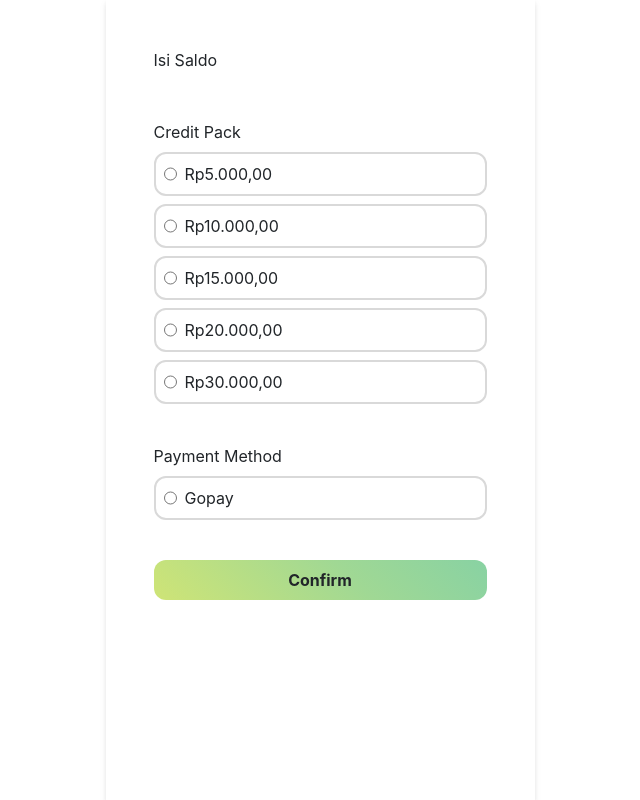
After one commit to RPL-SprintMasters/smart-locker, a Django app: page /pengguna/topup/ in a window 1280 px wide. The commit adds this page. Shown: the whole page, without its empty margins (320-960 px from the left). Run offline with Django 4.2, Linux system fonts and the light colour scheme; a user stored in the database is signed in; some libraries are stand-ins or nearby versions.

Commit message:
create topup payment

```diff
--- a/app_pengguna/templates/dashboard_pengguna.html
+++ b/app_pengguna/templates/dashboard_pengguna.html
@@ -47,7 +47,7 @@
 					<p class="text-[#5DCFB5]">Saldo Anda</p>
 					<p class="font-bold">Rp100.000,00</p>
 				</div>
-				<a href="" class="p-2 flex-col justify-center rounded-xl hover:no-underline" style="background: linear-gradient(225deg, #6CCBB5 -49.03%, #A0D894 41.06%, #DDE86D 118.28%);">
+				<a href="{% url 'app_pengguna:topup' %}" class="p-2 flex-col justify-center rounded-xl hover:no-underline" style="background: linear-gradient(225deg, #6CCBB5 -49.03%, #A0D894 41.06%, #DDE86D 118.28%);">
 					<div class="flex justify-center">
 						<svg  xmlns="http://www.w3.org/2000/svg" width="24" height="24" viewBox="0 0 24 24" fill="none">
 							<path d="M20.5 11H15C14.4477 11 14 10.5523 14 10V4.5C14 3.67157 13.3284 3 12.5 3C11.6716 3 11 3.67157 11 4.5V10C11 10.5523 10.5523 11 10 11H4.5C3.67157 11 3 11.6716 3 12.5C3 13.3284 3.67157 14 4.5 14H10C10.5523 14 11 14.4477 11 15V20.5C11 21.3284 11.6716 22 12.5 22C13.3284 22 14 21.3284 14 20.5V15C14 14.4477 14.4477 14 15 14H20.5C21.3284 14 22 13.3284 22 12.5C22 11.6716 21.3284 11 20.5 11Z" fill="white"/>
--- /dev/null
+++ b/app_pengguna/templates/topup.html
@@ -0,0 +1,99 @@
+{% extends 'base.html' %}
+{% block content %}
+<div class="grid justify-items-stretch w-screen min-h-screen">
+	<div class="row-auto justify-self-center relative min-w-[429px] max-w-[429px] min-h-screen overflow-hidden drop-shadow-md bg-white p-5">
+        <div class="flex gap-2">
+            <p>Isi Saldo</p>
+        </div>
+
+        <form method="POST" class="mt-5">
+            {% csrf_token %}
+            <div class="gap-y-10 flex flex-col gap-2">
+                <p>Credit Pack</p>
+                <div class="p-2 border-2 border-[#D9D9D9] hover:border-[#5DCFB5] rounded-xl flex gap-2" >
+                    <input class="accent-[#74D4B8]" type="radio" name="nominal" value="5000" onclick="updateBorderColor(5000)">
+                        <p>Rp5.000,00</p>
+                    </input>
+                </div>
+
+                <div class="p-2 border-2 border-[#D9D9D9] hover:border-[#5DCFB5] rounded-xl  flex gap-2">
+                    <input class="accent-[#74D4B8]" type="radio"   name="nominal" value="10000" onclick="updateBorderColor(10000)">
+                        <p>Rp10.000,00</p>
+                    </input>
+                </div>
+
+                <div class="p-2 border-2 border-[#D9D9D9] hover:border-[#5DCFB5] rounded-xl flex gap-2 ">
+                    <input class="accent-[#74D4B8]" type="radio"  name="nominal" value="15000" onclick="updateBorderColor(15000)">
+                        <p>Rp15.000,00</p>
+                    </input>
+                </div>
+
+                <div class="p-2 border-2 border-[#D9D9D9] hover:border-[#5DCFB5] rounded-xl flex gap-2 ">
+                    <input class="accent-[#74D4B8]" type="radio"   name="nominal" value="20000" onclick="updateBorderColor(20000)">
+                        <p>Rp20.000,00</p>
+                    </input>
+                </div>
+
+                <div class="p-2 border-2 border-[#D9D9D9] hover:border-[#5DCFB5] rounded-xl  flex gap-2">
+                    <input class="accent-[#74D4B8]" type="radio"  name="nominal" value="30000" onclick="updateBorderColor(30000)">
+                        <p>Rp30.000,00</p>
+                    </input>
+                </div>
+            </div>
+            <div class="mt-10 flex flex-col gap-2">
+                <p>
+                    Payment Method
+                </p>
+                <div class="p-2 border-2 border-[#D9D9D9] hover:border-[#5DCFB5] rounded-xl  flex gap-2">
+                    <input class="accent-[#74D4B8]" type="radio" class="" value="Gopay" name="paymentMethod" onclick="updateBorderColorPayment('Gopay')" >
+                        <p>Gopay</p>
+                    </input>
+                </div>
+            </div>
+            <button onclick="submitForm()" class="w-full p-2 rounded-xl font-bold mt-10" style="background: linear-gradient(225deg, #6CCBB5 -49.03%, #A0D894 41.06%, #DDE86D 118.28%);">Confirm</button>
+        </form>
+    </div>
+</div>
+<script>
+    function updateBorderColor(value) {
+        // Mengubah warna border pada credit pack yang dipilih
+        var creditPacks = document.getElementsByName("nominal");
+        for (var i = 0; i < creditPacks.length; i++) {
+            var pack = creditPacks[i];
+            var packDiv = pack.parentNode;
+            if (pack.value == value) {
+                packDiv.style.border = "2px solid #5DCFB5";
+            } else {
+                packDiv.style.border = "2px solid #D9D9D9";
+            }
+        }
+    }
+
+    function updateBorderColorPayment(value){
+         // Mengubah warna border pada payment method yang dipilih
+         var paymentMethods = document.getElementsByName("paymentMethod");
+        for (var i = 0; i < paymentMethods.length; i++) {
+            var method = paymentMethods[i];
+            var methodDiv = method.parentNode;
+            if (method.checked) {
+                methodDiv.style.border = "2px solid #5DCFB5";
+            } else {
+                methodDiv.style.border = "2px solid #D9D9D9";
+            }
+        }
+    }
+
+    function submitForm() {
+        var selectedCreditPack = document.querySelector('input[name="colorSelect"]:checked');
+        var creditPackValue = selectedCreditPack ? selectedCreditPack.value : null;
+
+        var selectedPaymentPack = document.querySelector('input[name="paymentMethod"]:checked]')
+        var paymentValue = selectedPaymentPack ? selectedPaymentPack.value : null;
+
+        if(creditPackValue || paymentValue == null){
+            alert("HEHEHE")
+        }
+        }
+
+</script>
+{% endblock content %}
--- a/app_pengguna/urls.py
+++ b/app_pengguna/urls.py
@@ -8,4 +8,6 @@ urlpatterns = [
     path('daftar_loker/<int:grup_loker_id>/', daftar_loker, name='daftar_loker'),
     path('pinjam_loker/', pinjam_loker, name='pinjam_loker'),
     path('open_loker/<int:loker_id>/', open_loker, name='open_loker'),
+    path('topup/', topup, name='topup'),
+    path('detail/<str:order_id>/', detail_transaction_topup, name='detail_transaction_topup'),
 ]
--- a/app_pengguna/views.py
+++ b/app_pengguna/views.py
@@ -1,5 +1,6 @@
 import datetime
 import time
+import json
 from django.shortcuts import redirect, render, get_object_or_404
 from django.contrib.auth.decorators import login_required
 from app_pengguna.models import *
@@ -9,6 +10,8 @@ import uuid
 
 from project_django import settings
 from utility.util import *
+import midtransclient
+
 
 @login_required
 def dashboard_pengguna(request):
@@ -99,3 +102,88 @@ def open_loker(request, loker_id):
     if 'from_pinjam_loker' in request.session:
         del request.session['from_pinjam_loker']
     return render(request, 'open_loker.html', context=context)
+
+@login_required
+def topup(request):
+    context = dict()
+
+    if(request.method == "POST"):
+        pengguna_obj = get_object_or_404(Pengguna, user=request.user)
+        nominal = request.POST['nominal']
+        paymentMethod = request.POST['paymentMethod']
+        topupObj = TopupHistory.objects.create(pengguna=pengguna_obj, status='Pending', tanggal=datetime.datetime.now(),time=time.strftime("%H:%M", time.localtime()),  nominal=nominal, metode_pembayaran=paymentMethod)
+
+        paymentMethod = paymentMethod.lower()
+
+        try:
+
+            # Create Core API instance
+            core_api = midtransclient.CoreApi(
+                is_production=False,
+                server_key=YOUR_SERVER_KEY,
+                client_key=YOUR_CLIENT_KEY
+            )
+            # Build API parameter
+            param = {
+                "payment_type": paymentMethod,
+                "transaction_details": {
+                    "gross_amount": nominal,
+                    "order_id": str(topupObj.order_id) ,
+                },
+                "gopay": {
+                }
+            }
+            # charge transaction
+            charge_response = core_api.charge(param)
+            # charge_response = json.loads(str(charge_response))
+            actions = charge_response["actions"]
+
+            topupObj.img_payment = actions[0]["url"]
+            topupObj.directlink_url = actions[1]["url"]
+            topupObj.save()
+            # redirect url
+            return redirect('app_pengguna:detail_transaction_topup', order_id=str(topupObj.order_id))
+
+        except:
+            TopupHistory.delete(topupObj)
+            return redirect('app_pengguna:topup', order_id=str(topupObj.order_id))
+            #render failed
+
+    return render(request, 'topup.html', context=context)
+
+
+@login_required
+def detail_transaction_topup(request, order_id):
+    context = dict()
+    user = get_object_or_404(Pengguna, user=request.user)
+
+    try:
+        topupDetail = TopupHistory.objects.get(pengguna=user,order_id=uuid.UUID(order_id))
+    except:
+        return render(request, '404.html' , context=context)
+
+    if topupDetail is not None:
+        core_api = midtransclient.CoreApi(
+                is_production=False,
+                server_key=YOUR_SERVER_KEY,
+                client_key=YOUR_CLIENT_KEY
+        )
+
+        context = {
+            "order_id": str(topupDetail.order_id)[:13],
+            "status": str(topupDetail.status),
+            "tanggal": topupDetail.tanggal.strftime("%d %B %Y"),
+            "time": str(topupDetail.time)[0:5],
+            "nominal": topupDetail.nominal,
+            "metodePembayaran": topupDetail.metode_pembayaran,
+            "url":{
+                "direct_link":topupDetail.directlink_url,
+                "img_link":topupDetail.img_payment
+            }
+        }
+        return render(request, 'detail_topup.html' , context=context)
+    else:
+        return render(request, '404.html' , context=context)
+
+# def receive_notification():
+#     return null
```
Also changed, not shown: app_pengguna/models.py (+8 -0 lines), app_pengguna/templates/404.html (added, +16 -0 lines), app_pengguna/templates/detail_topup.html (added, +46 -0 lines), app_pengguna/migrations/0002_remove_topuphistory_id_topuphistory_order_id.py (added), app_pengguna/migrations/0003_topuphistory_directlink_url_topuphistory_img_payment.py (added), app_pengguna/migrations/0004_topuphistory_time.py (added), static/images/404.png (added), static/images/back-icon.png (added), static/images/gopay-icon.png (added).
